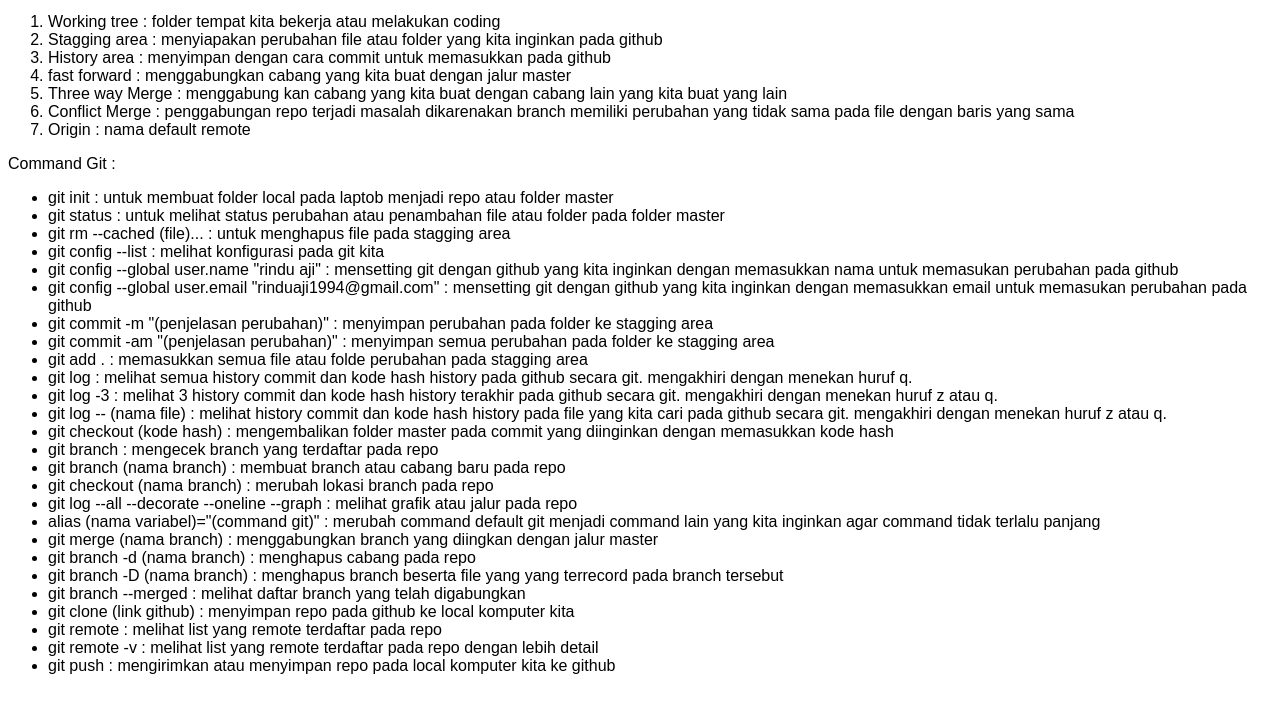
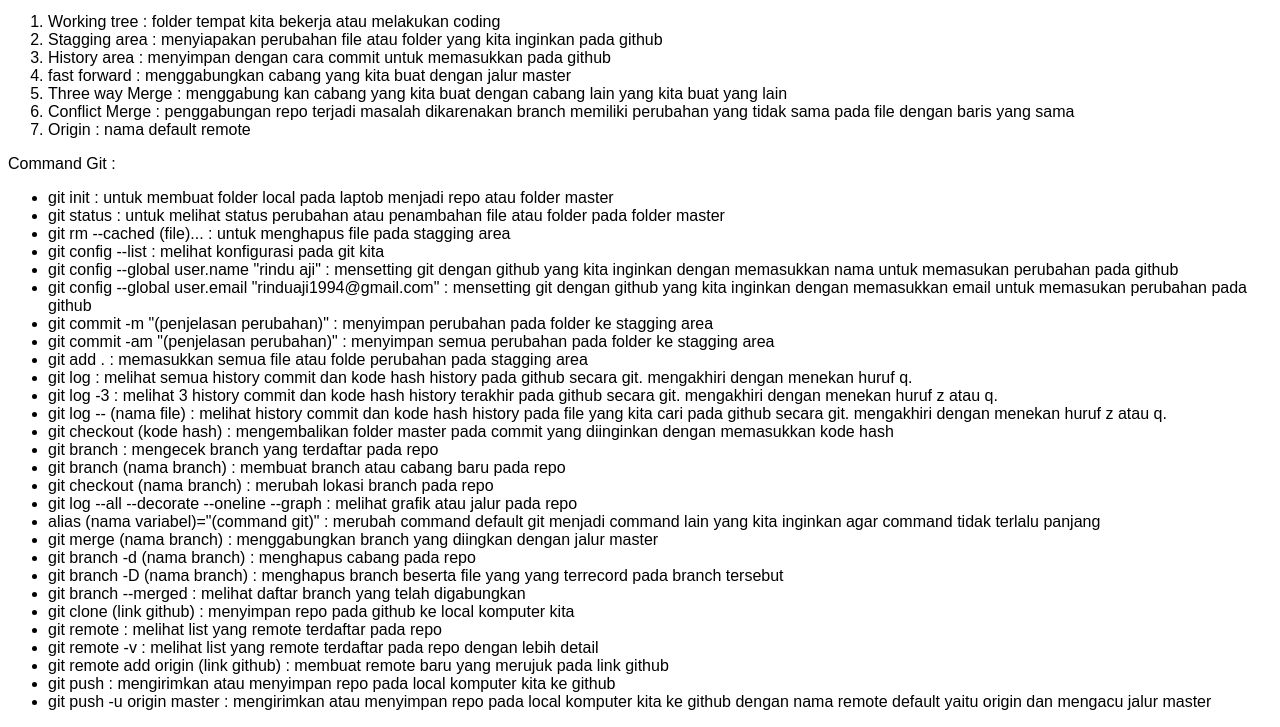
Before and after one commit to rinduaji/belajar-git, a plain HTML site: page index.html in a window 1280 px wide. Shown: the part 101-828 px from the top of the page. Before the commit the page ends 800 px from the top, so only its background shows below. Drawn offline with Linux system fonts and the light colour scheme.

Commit message:
menambahkan detail remote dan push padagithub di index.html

```diff
--- a/index.html
+++ b/index.html
@@ -44,7 +44,9 @@
     <li>git clone (link github) : menyimpan repo pada github ke local komputer kita</li>
     <li>git remote : melihat list yang remote terdaftar pada repo</li>
     <li>git remote -v : melihat list yang remote terdaftar pada repo dengan lebih detail</li>
+    <li>git remote add origin (link github) : membuat remote baru yang merujuk pada link github</li>
     <li>git push : mengirimkan atau menyimpan repo pada local komputer kita ke github</li>
+    <li>git push -u origin master : mengirimkan atau menyimpan repo pada local komputer kita ke github dengan nama remote default yaitu origin dan mengacu jalur master</li>
 </ul>
 
 </body>
```
